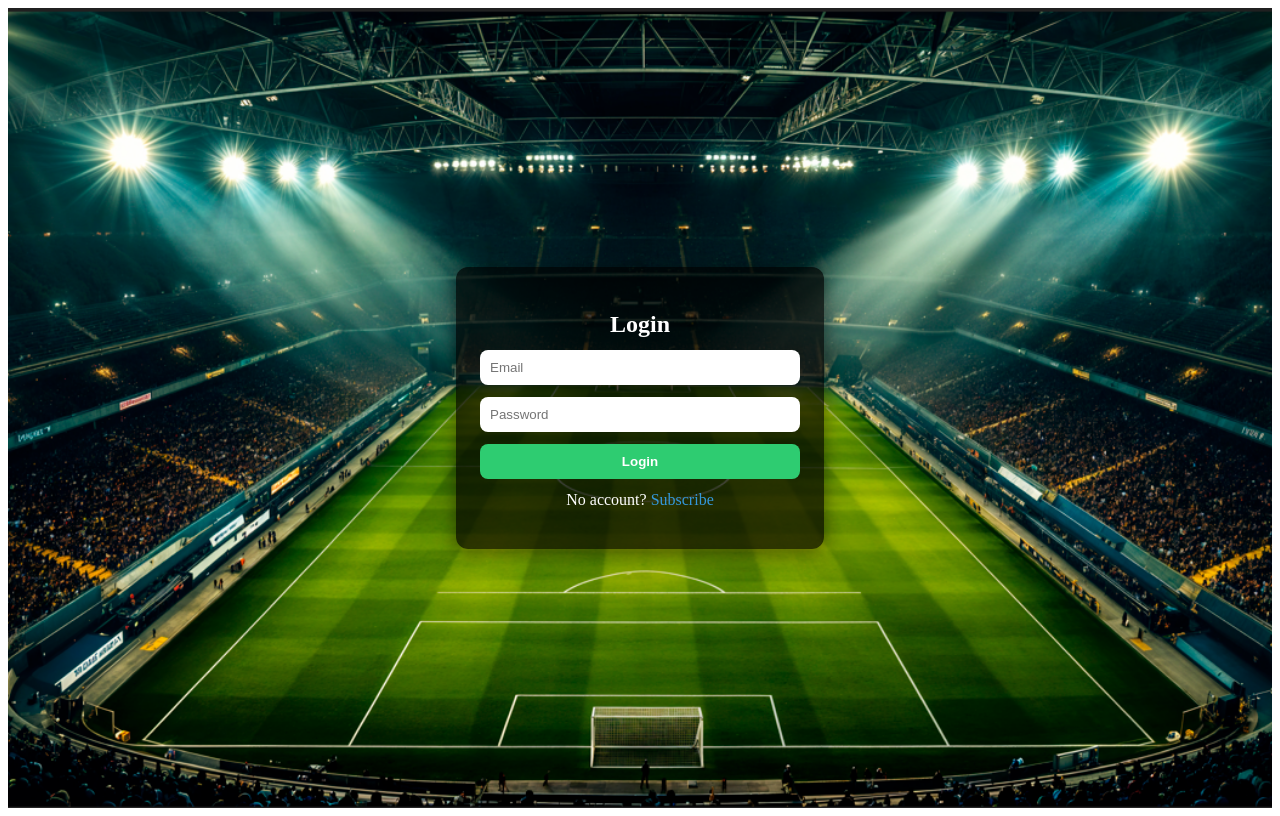
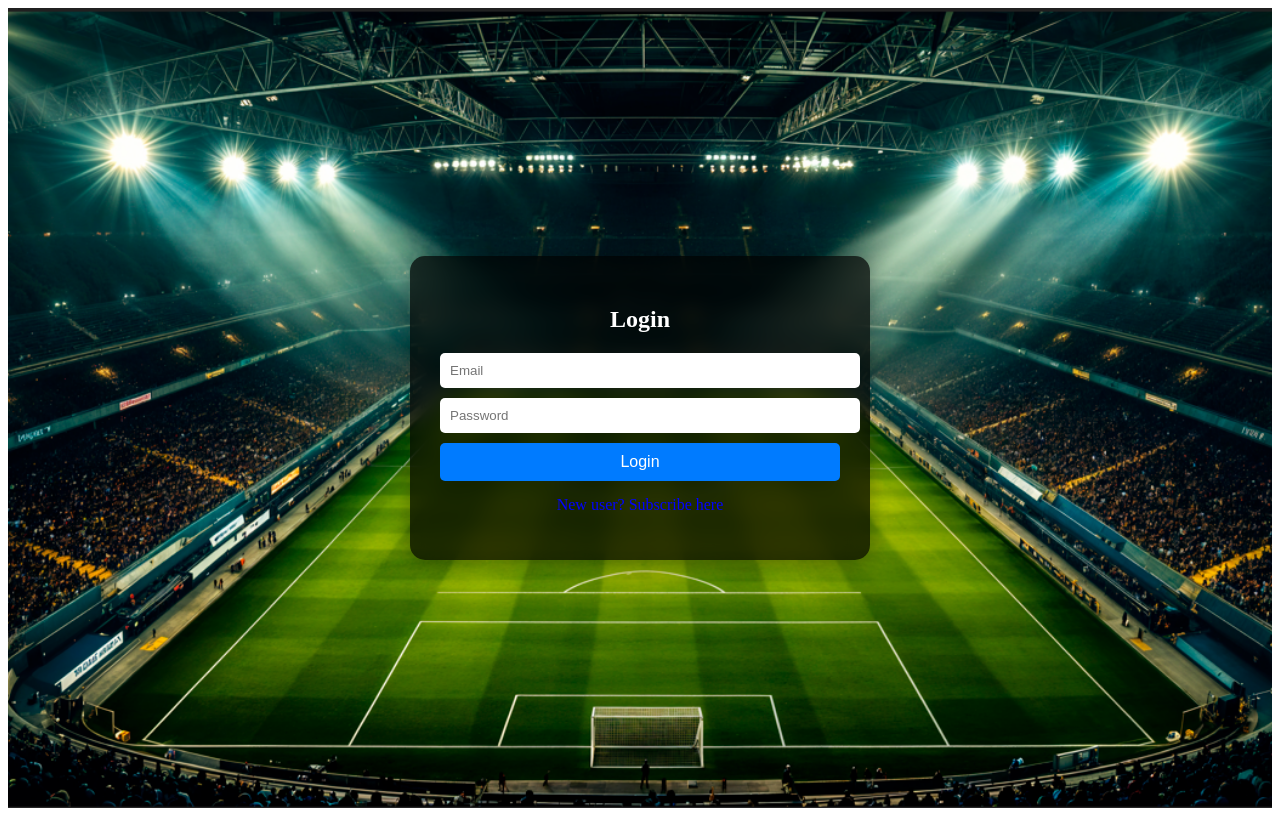
Before and after one commit to vault9-repo/primepicks-frontend, a React (Create React App) app: page / in a window 1280 px wide. Built offline with nearby package versions, Linux system fonts and the light colour scheme.

Commit message:
Update frontend code

```diff
--- a/src/App.js
+++ b/src/App.js
@@ -1,22 +1,16 @@
-import React, { useState } from "react";
-import { BrowserRouter, Routes, Route } from "react-router-dom";
+import React from "react";
+import { BrowserRouter as Router, Routes, Route } from "react-router-dom";
 import LoginSubscribe from "./components/LoginSubscribe";
-import Dashboard from "./pages/Dashboard";
 import PaymentCallback from "./pages/PaymentCallback";
 
 function App() {
-  const [loggedIn, setLoggedIn] = useState(!!localStorage.getItem("token"));
-
-  const onLogin = () => setLoggedIn(true);
-
   return (
-    <BrowserRouter>
+    <Router>
       <Routes>
-        <Route path="/" element={<LoginSubscribe onLoginSuccess={onLogin} />} />
+        <Route path="/" element={<LoginSubscribe />} />
         <Route path="/payment-callback" element={<PaymentCallback />} />
-        <Route path="/dashboard" element={<Dashboard />} />
       </Routes>
-    </BrowserRouter>
+    </Router>
   );
 }
 
--- a/src/components/LoginSubscribe.js
+++ b/src/components/LoginSubscribe.js
@@ -1,75 +1,54 @@
-// src/components/LoginSubscribe.js
 import React, { useState } from "react";
+import axios from "axios";
 import { API_BASE } from "../config";
 
-export default function LoginSubscribe({ onLoginSuccess }) {
-  const [isLogin, setIsLogin] = useState(true);
+function LoginSubscribe() {
   const [email, setEmail] = useState("");
   const [password, setPassword] = useState("");
   const [plan, setPlan] = useState("daily");
+  const [isLogin, setIsLogin] = useState(true); // toggle form
+  const [message, setMessage] = useState("");
   const [loading, setLoading] = useState(false);
-  const [message, setMessage] = useState("");
 
-  const packages = [
-    { plan: "daily", label: "Daily - 50 KES" },
-    { plan: "weekly", label: "Weekly - 300 KES" },
-    { plan: "biweekly", label: "Biweekly - 600 KES" },
-    { plan: "monthly", label: "Monthly - 1000 KES" },
-  ];
-
-  // Handle login
-  async function handleLogin(e) {
-    e.preventDefault();
+  // Handle user login
+  const handleLogin = async () => {
     setLoading(true);
-    setMessage("");
     try {
-      const res = await fetch(`${API_BASE}/auth/login`, {
-        method: "POST",
-        headers: { "Content-Type": "application/json" },
-        body: JSON.stringify({ email, password }),
-      });
-      const data = await res.json();
-      if (!res.ok) {
-        setMessage(data.message || "Login failed");
-      } else {
-        localStorage.setItem("token", data.token);
-        if (onLoginSuccess) onLoginSuccess();
-      }
+      const res = await axios.post(`${API_BASE}/auth/login`, { email, password });
+      setMessage("Login successful! Redirecting...");
+      console.log(res.data.token);
     } catch (err) {
-      setMessage("Login error");
+      setMessage(err.response?.data?.message || "Login failed");
     } finally {
       setLoading(false);
     }
-  }
+  };
 
-  // Handle subscription & payment
-  async function handleSubscribeInit(e) {
-    e.preventDefault();
-    setMessage("");
-    if (!email || !password) return setMessage("Please fill email & password");
+  // Handle user subscription
+  const handleSubscribe = async () => {
     setLoading(true);
     try {
-      const res = await fetch(`${API_BASE}/subscription/initialize`, {
-        method: "POST",
-        headers: { "Content-Type": "application/json" },
-        body: JSON.stringify({ email, password, plan }),
-      });
-      const data = await res.json();
-      if (!res.ok) {
-        setMessage(data.message || "Failed to start payment");
-        setLoading(false);
-        return;
-      }
-      window.location.href = data.authorization_url;
+      const res = await axios.post(`${API_BASE}/subscription/subscribe`, { email, password, plan });
+      const paymentUrl = res.data.payment_url;
+      window.location.href = paymentUrl; // redirect to Paystack
     } catch (err) {
-      console.error(err);
-      setMessage("Error starting payment");
+      setMessage(err.response?.data?.message || "Subscription failed");
+    } finally {
       setLoading(false);
     }
-  }
+  };
 
-  // Inline styles
-  const containerStyle = {
+  // Subscription plans
+  const plans = [
+    { key: "daily", label: "Daily - 50 KES" },
+    { key: "weekly", label: "Weekly - 300 KES" },
+    { key: "biweekly", label: "Biweekly - 600 KES" },
+    { key: "monthly", label: "Monthly - 1000 KES" },
+  ];
+
+  return (
+    <div
+      style={{
         minHeight: "100vh",
         display: "flex",
         justifyContent: "center",
@@ -77,64 +56,68 @@ export default function LoginSubscribe({ onLoginSuccess }) {
         backgroundImage: "url('/assets/BACKGROUND.PNG')",
         backgroundSize: "cover",
         backgroundPosition: "center",
-  };
+      }}
+    >
+      <div
+        style={{
+          backgroundColor: "rgba(0, 0, 0, 0.7)", // black glassy
+          padding: "30px",
+          borderRadius: "15px",
+          maxWidth: "400px",
+          width: "90%",
+          textAlign: "center",
+          boxShadow: "0px 4px 20px rgba(0,0,0,0.3)",
+          backdropFilter: "blur(10px)",
+          color: "#fff",
+        }}
+      >
+        <h2>{isLogin ? "Login" : "Subscribe"}</h2>
 
-  const cardStyle = {
-    background: "rgba(0,0,0,0.7)",
-    padding: "24px",
-    borderRadius: "12px",
-    color: "#fff",
-    minWidth: "320px",
-    boxShadow: "0 4px 20px rgba(0,0,0,0.5)",
-  };
-
-  return (
-    <div style={containerStyle}>
-      <div style={cardStyle}>
-        <h2 style={{ textAlign: "center", marginBottom: "12px" }}>
-          {isLogin ? "Login" : "Subscribe"}
-        </h2>
-
-        <form
-          onSubmit={isLogin ? handleLogin : handleSubscribeInit}
-          style={{ display: "flex", flexDirection: "column", gap: "12px" }}
-        >
         <input
+          type="email"
+          placeholder="Email"
           value={email}
           onChange={(e) => setEmail(e.target.value)}
-            placeholder="Email"
-            type="email"
-            required
-            style={{ padding: "10px", borderRadius: "8px", border: "none" }}
+          style={{
+            display: "block",
+            margin: "10px auto",
+            width: "100%",
+            padding: "10px",
+            borderRadius: "5px",
+            border: "none",
+          }}
         />
         <input
+          type="password"
+          placeholder="Password"
           value={password}
           onChange={(e) => setPassword(e.target.value)}
-            placeholder="Password"
-            type="password"
-            required
-            style={{ padding: "10px", borderRadius: "8px", border: "none" }}
+          style={{
+            display: "block",
+            margin: "10px auto",
+            width: "100%",
+            padding: "10px",
+            borderRadius: "5px",
+            border: "none",
+          }}
         />
 
         {!isLogin && (
-            <div style={{ display: "flex", gap: "8px", flexWrap: "wrap" }}>
-              {packages.map((p) => (
+          <div style={{ display: "flex", flexWrap: "wrap", justifyContent: "center", gap: "10px", margin: "15px 0" }}>
+            {plans.map((p) => (
               <button
-                  type="button"
-                  key={p.plan}
-                  onClick={() => setPlan(p.plan)}
+                key={p.key}
+                onClick={() => setPlan(p.key)}
                 style={{
-                    padding: "8px 12px",
+                  flex: "1 1 45%",
+                  padding: "10px",
+                  cursor: "pointer",
+                  backgroundColor: plan === p.key ? "#007bff" : "rgba(255,255,255,0.1)",
+                  color: plan === p.key ? "#fff" : "#fff",
+                  border: "none",
                   borderRadius: "8px",
-                    border: "none",
-                    cursor: "pointer",
-                    background:
-                      plan === p.plan
-                        ? "#3498db"
-                        : "rgba(255,255,255,0.15)",
-                    color: "#fff",
+                  transition: "0.3s",
                 }}
-                  disabled={loading}
               >
                 {p.label}
               </button>
@@ -143,16 +126,18 @@ export default function LoginSubscribe({ onLoginSuccess }) {
         )}
 
         <button
-            type="submit"
+          onClick={isLogin ? handleLogin : handleSubscribe}
           disabled={loading}
           style={{
-              padding: "10px",
-              borderRadius: "8px",
+            margin: "10px auto",
+            padding: "10px 20px",
+            cursor: loading ? "not-allowed" : "pointer",
+            width: "100%",
+            fontSize: "16px",
+            backgroundColor: "#007bff",
+            color: "#fff",
             border: "none",
-              background: "#2ecc71",
-              color: "#fff",
-              fontWeight: "bold",
-              cursor: loading ? "not-allowed" : "pointer",
+            borderRadius: "5px",
             display: "flex",
             justifyContent: "center",
             alignItems: "center",
@@ -161,43 +146,37 @@ export default function LoginSubscribe({ onLoginSuccess }) {
           {loading ? (
             <div
               style={{
-                  width: 18,
-                  height: 18,
-                  border: "3px solid #f3f3f3",
-                  borderTop: "3px solid #3498db",
+                border: "3px solid rgba(255,255,255,0.3)",
+                borderTop: "3px solid #fff",
                 borderRadius: "50%",
+                width: "18px",
+                height: "18px",
                 animation: "spin 1s linear infinite",
               }}
-              />
-            ) : isLogin ? (
-              "Login"
+            ></div>
           ) : (
-              "Pay & Subscribe"
+            isLogin ? "Login" : "Subscribe & Pay"
           )}
         </button>
-        </form>
 
-        <p style={{ marginTop: 12, textAlign: "center" }}>
-          {isLogin ? "No account?" : "Already have an account?"}{" "}
-          <span
+        <p
           onClick={() => setIsLogin(!isLogin)}
-            style={{ color: "#3498db", cursor: "pointer" }}
+          style={{ cursor: "pointer", color: "#00f", marginTop: "15px" }}
         >
-            {isLogin ? "Subscribe" : "Login"}
-          </span>
+          {isLogin ? "New user? Subscribe here" : "Already have an account? Login"}
         </p>
 
-        {message && (
-          <p style={{ color: "salmon", marginTop: 8, textAlign: "center" }}>
-            {message}
-          </p>
-        )}
+        {message && <p style={{ marginTop: "10px", color: "red" }}>{message}</p>}
+      </div>
 
-        {/* Spinner animation */}
-        <style>
-          {`@keyframes spin { 0% { transform: rotate(0deg); } 100% { transform: rotate(360deg); } }`}
-        </style>
-      </div>
+      <style>{`
+        @keyframes spin {
+          0% { transform: rotate(0deg); }
+          100% { transform: rotate(360deg); }
+        }
+      `}</style>
     </div>
   );
 }
+
+export default LoginSubscribe;
--- a/src/config.js
+++ b/src/config.js
@@ -1,4 +1,2 @@
 export const API_BASE = "https://primepicks-backend-k3lx.onrender.com/api";
-// Or for local: export const API_BASE = "http://localhost:5000/api"
-export const PAYSTACK_PUBLIC_KEY = "pk_test_aa6debf75dbee2c9c5ec4aaaf61f0996ba13e17e"; // your public key
-export const FRONTEND_URL = window.location.origin; // runtime
+export const PAYSTACK_PUBLIC_KEY = "pk_test_aa6debf75dbee2c9c5ec4aaaf61f0996ba13e17e";
--- a/src/pages/Dashboard.js
+++ /dev/null
@@ -1,22 +0,0 @@
-import React from "react";
-
-function Dashboard() {
-  return (
-    <div
-      style={{
-        height: "100vh",
-        backgroundImage: "url('/assets/BACKGROUND.PNG')",
-        backgroundSize: "cover",
-        backgroundPosition: "center",
-        display: "flex",
-        justifyContent: "center",
-        alignItems: "center",
-        color: "#fff",
-      }}
-    >
-      <h1>Welcome to PrimePicks Dashboard</h1>
-    </div>
-  );
-}
-
-export default Dashboard;
```
Also changed, not shown: src/pages/PaymentCallback.js (+8 -42 lines). Lines whose indentation alone changed are shown as unchanged.
